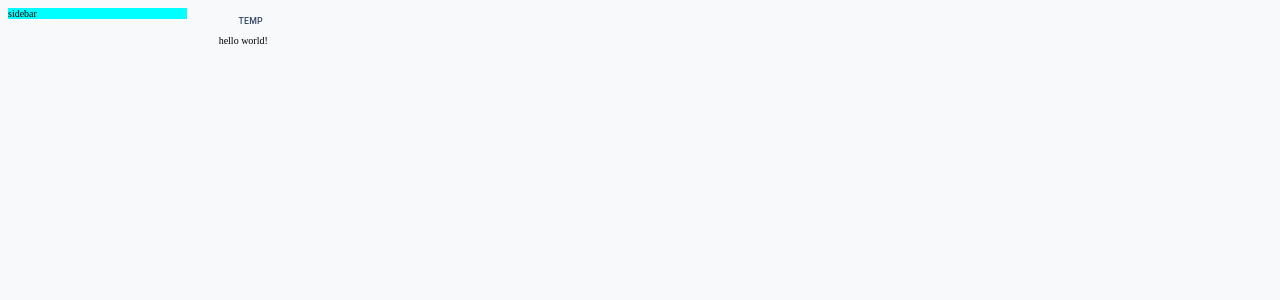
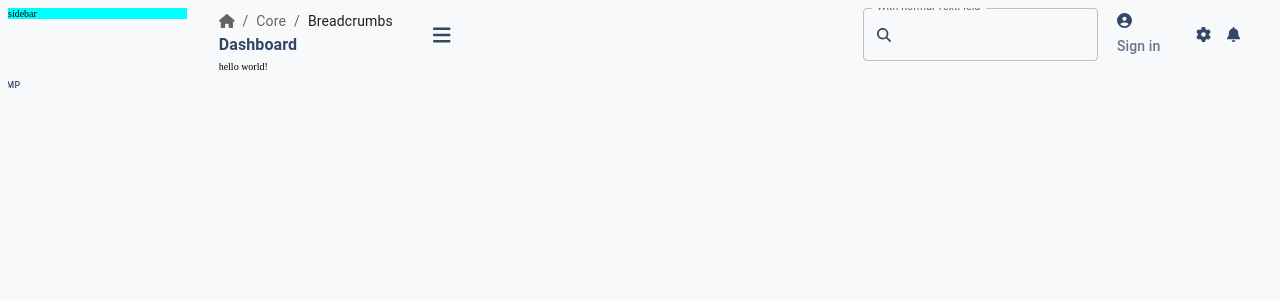
Before and after one commit to Mobinsafavi/dashboard, a React (Vite) app: page / in a window 1280 px wide. Shown: the top 300 px of the page. Built offline with nearby package versions, Linux system fonts and the light colour scheme.

Commit message:
feat : creating topNav of mainContainer

```diff
--- a/src/assets/css/sass/main.sass
+++ b/src/assets/css/sass/main.sass
@@ -8,6 +8,7 @@ html
 body
   background-color: $theme-color-alice-blue
   overflow-x: hidden
+
 
 .primary-gradiant
   background-image: $theme-color-primary-gradiant
@@ -23,3 +24,11 @@ body
 
 .warning-gradiant
   background-image: $theme-color-warning-gradiant
+
+
+
+.font-weight-bold
+  font-weight: 700 !important
+
+.font-weight-medium
+  font-weight: 500 !important
--- a/src/layout/index.tsx
+++ b/src/layout/index.tsx
@@ -61,14 +61,9 @@ const MainLayout = () => {
           },
         }}
       >
-        <Button onClick={() => dispatch(sidebarToggleHandler())}>temp</Button>
-        <Grid item xs>
-          <CustomPaper>
-            <Grid item xs={6}></Grid>
-          </CustomPaper>
-        </Grid>
         <MainContainer />
       </Grid>
+      <Button onClick={() => dispatch(sidebarToggleHandler())}>temp</Button>
     </Grid>
   );
 };
--- a/src/layout/mainContainer/Header.tsx
+++ b/src/layout/mainContainer/Header.tsx
@@ -1,15 +1,119 @@
-import { Grid } from "@mui/material";
+import { Breadcrumbs, Grid, TextField, Typography } from "@mui/material";
+import { FontAwesomeIcon } from "@fortawesome/react-fontawesome";
+import {
+  faBars,
+  faBell,
+  faCircleUser,
+  faGear,
+  faMagnifyingGlass,
+} from "@fortawesome/free-solid-svg-icons";
+import CustomBreadCrumb from "../../components/common/CustomBreadCrumb";
 
 const Header = () => {
   return (
-    <Grid container>
+    <Grid container sx={{ backgroundColor: "info" }}>
       <Grid item container xs={6}>
         <Grid item container xs={6}>
-          <Grid item xs={9}></Grid>
-          <Grid item xs={3}></Grid>
+          <Grid
+            item
+            xs={9}
+            sx={{
+              display: "flex ",
+              justifyContent: "center",
+              flexDirection: "column",
+            }}
+          >
+            <CustomBreadCrumb />
+            <Typography
+              variant="h6"
+              className="font-weight-bold"
+              color="primary"
+            >
+              Dashboard
+            </Typography>
+          </Grid>
+          <Grid
+            item
+            container
+            xs={3}
+            sx={{ justifyContent: " center", alignItems: "center" }}
+          >
+            <FontAwesomeIcon
+              size="2xl"
+              color="rgb(52, 71, 103)"
+              icon={faBars}
+            />
+          </Grid>
         </Grid>
       </Grid>
-      <Grid item xs={6}></Grid>
+      <Grid item container xs={6} sx={{ justifyContent: "end" }}>
+        <Grid item container xs={10}>
+          <Grid item container xs={8} sx={{ justifyContent: "end " }}>
+            <TextField
+              label="With normal TextField"
+              id="outlined-start-adornment"
+              InputProps={{
+                startAdornment: (
+                  <FontAwesomeIcon
+                    color="rgb(52, 71, 103)"
+                    icon={faMagnifyingGlass}
+                  />
+                ),
+              }}
+            />
+          </Grid>
+          <Grid
+            item
+            container
+            xs={4}
+            sx={{
+              display: "flex",
+              alignItems: "center",
+              justifyContent: "end",
+            }}
+            spacing={2}
+          >
+            <Grid
+              item
+              container
+              xs={6}
+              sx={{ alignItems: "center" }}
+              spacing={1}
+            >
+              <Grid item>
+                <FontAwesomeIcon
+                  color="rgb(52, 71, 103)"
+                  size="xl"
+                  icon={faCircleUser}
+                />
+              </Grid>
+              <Grid item>
+                <Typography
+                  variant="body1"
+                  className="font-weight-medium"
+                  color="secondary"
+                >
+                  Sign in
+                </Typography>
+              </Grid>
+            </Grid>
+            <Grid item>
+              <FontAwesomeIcon
+                color="rgb(52, 71, 103)"
+                size="xl"
+                icon={faGear}
+              />
+            </Grid>
+            <Grid item>
+              <FontAwesomeIcon
+                icon={faBell}
+                size="xl"
+                color="rgb(52, 71, 103)"
+              />
+            </Grid>
+          </Grid>
+        </Grid>
+      </Grid>
     </Grid>
   );
 };
```
